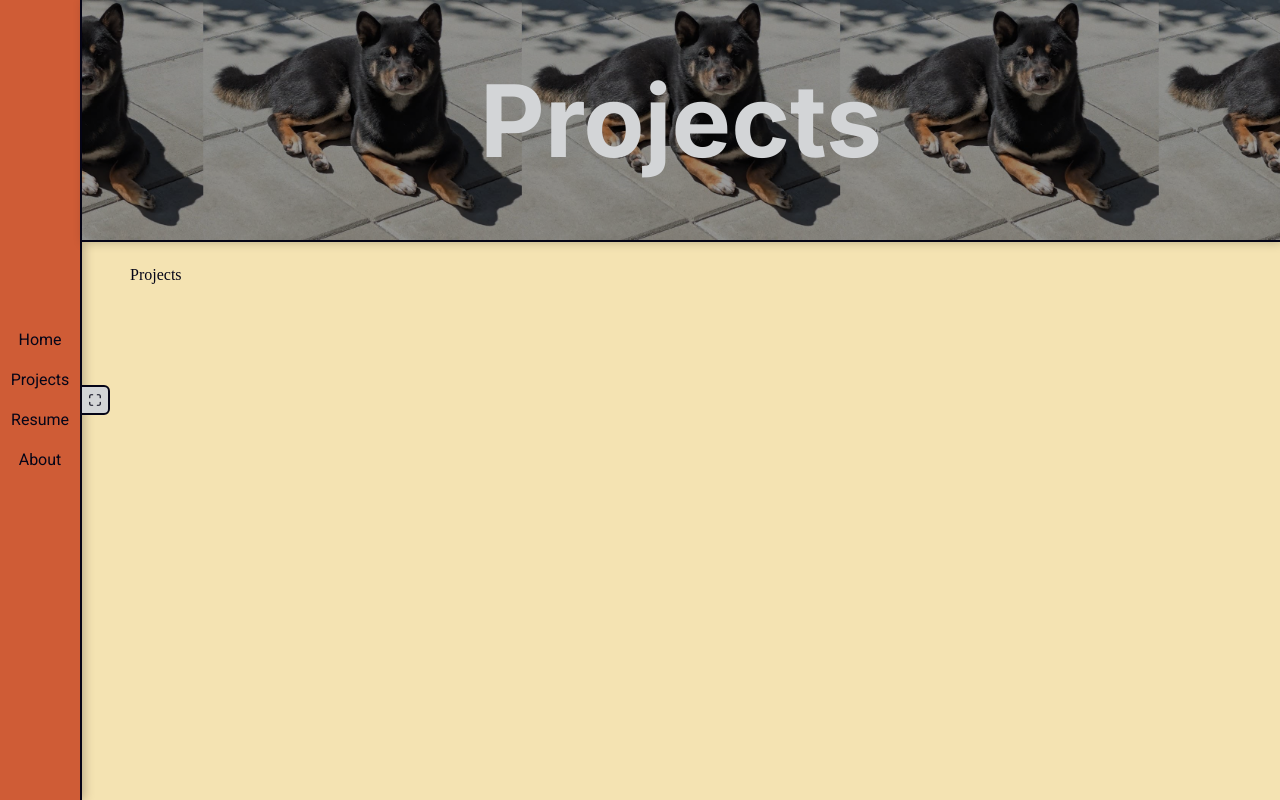
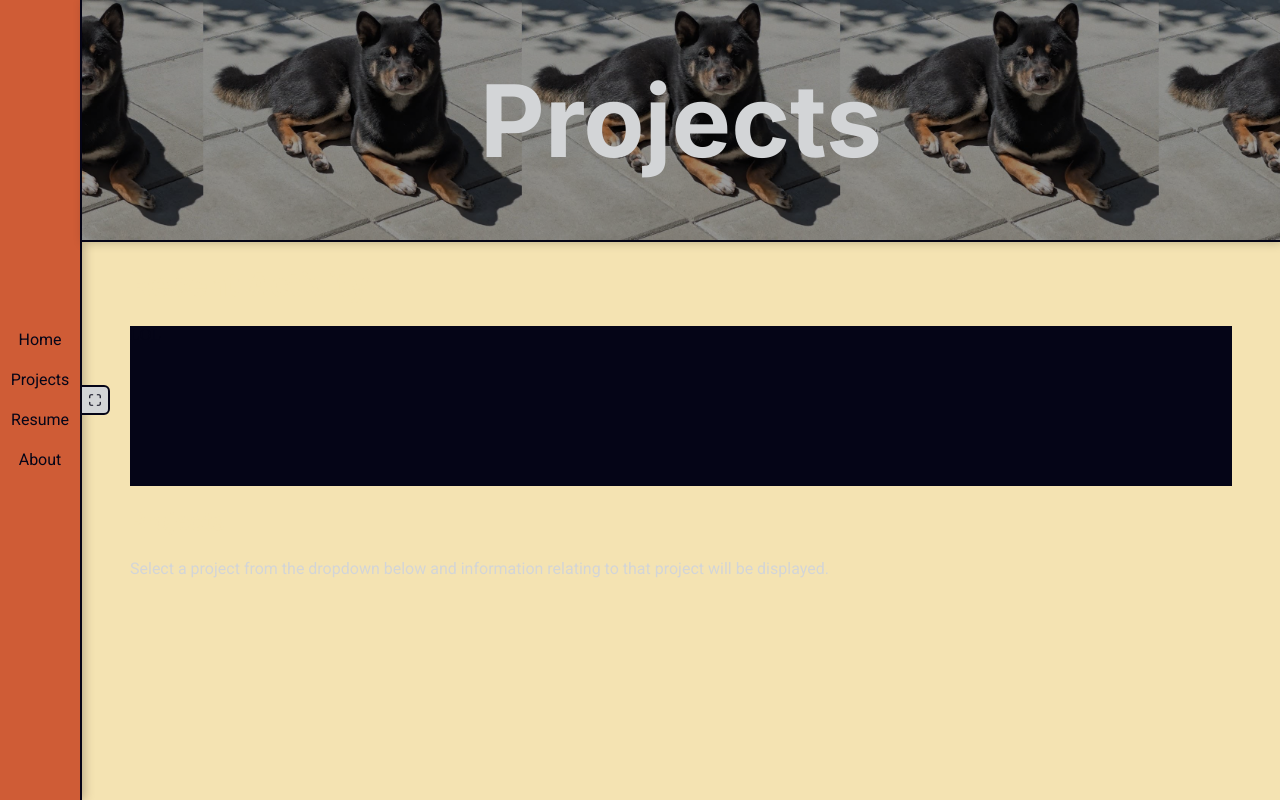
Before and after one commit to bitterhippo/portfolioOne, a React (Vite) app: page /projects in a window 1280 px wide. Built offline with nearby package versions, Linux system fonts and the light colour scheme.

Commit message:
creates basic structure for projects page

```diff
--- /dev/null
+++ b/src/components/CommitList/CommitList.tsx
@@ -0,0 +1,5 @@
+import { CommitListContainer } from "./styles";
+
+export default function CommitList() {
+  return <CommitListContainer>LOL</CommitListContainer>;
+}
--- /dev/null
+++ b/src/components/CommitList/styles.tsx
@@ -0,0 +1,8 @@
+import styled from "styled-components";
+import { theme } from "../Theme";
+
+export const CommitListContainer = styled.div`
+  width: 100%;
+  height: 20vh;
+  background-color: ${theme.colors.background};
+`;
--- a/src/pages/Projects/Projects.tsx
+++ b/src/pages/Projects/Projects.tsx
@@ -1,5 +1,13 @@
 import { Daigoro2 } from "../../assets/images";
-import { PageContentWrapper, Banner, PageTextWrapper } from "../styles";
+import {
+  PageContentWrapper,
+  Banner,
+  PageTextWrapper,
+  StyledH1,
+  StyledH2,
+  StyledBody,
+} from "../styles";
+import CommitList from "../../components/CommitList/CommitList";
 
 export default function Projects() {
   return (
@@ -7,7 +15,15 @@ export default function Projects() {
       <Banner image={Daigoro2}>
         <span>Projects</span>
       </Banner>
-      <PageTextWrapper>Projects</PageTextWrapper>
+      <PageTextWrapper>
+        <StyledH1>Recent Activity</StyledH1>
+        <CommitList />
+        <StyledH2>Projects</StyledH2>
+        <StyledBody>
+          Select a project from the dropdown below and information relating to
+          that project will be displayed.
+        </StyledBody>
+      </PageTextWrapper>
     </PageContentWrapper>
   );
 }
--- a/src/pages/styles.tsx
+++ b/src/pages/styles.tsx
@@ -45,3 +45,27 @@ export const Banner = styled.div<{ image: string }>`
 export const PageTextWrapper = styled.div`
   margin: ${theme.spacing.lg} calc(2 * ${theme.spacing.lg});
 `;
+
+export const StyledH1 = styled.h1`
+  font-family: "Inter", sans-serif;
+  font-size: 32px;
+  font-weight: 700;
+  line-height: 1.2;
+  color: #f4e3b2;
+`;
+
+export const StyledH2 = styled.h2`
+  font-family: "Inter", sans-serif;
+  font-size: 24px;
+  font-weight: 600;
+  line-height: 1.3;
+  color: #f4e3b2;
+`;
+
+export const StyledBody = styled.p`
+  font-family: "Roboto", sans-serif;
+  font-size: 16px;
+  font-weight: 400;
+  line-height: 1.5;
+  color: #d3d5d7;
+`;
```
